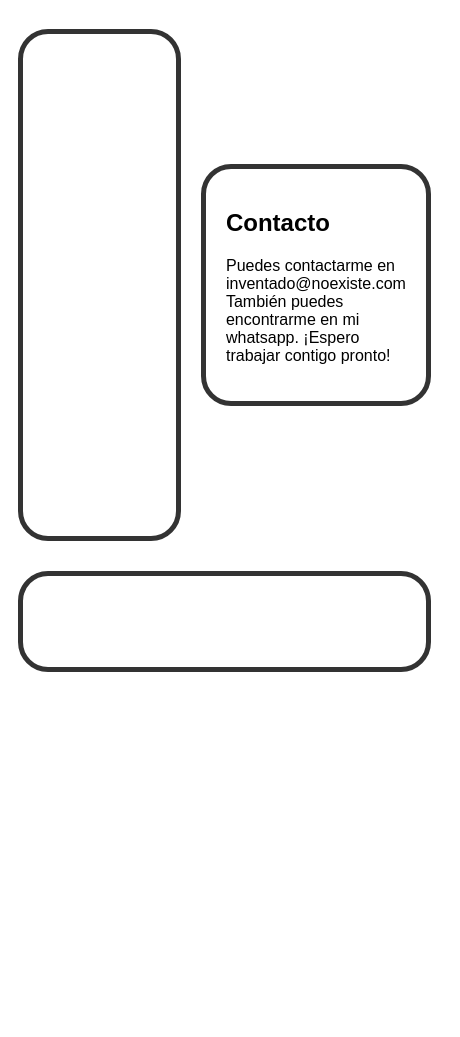
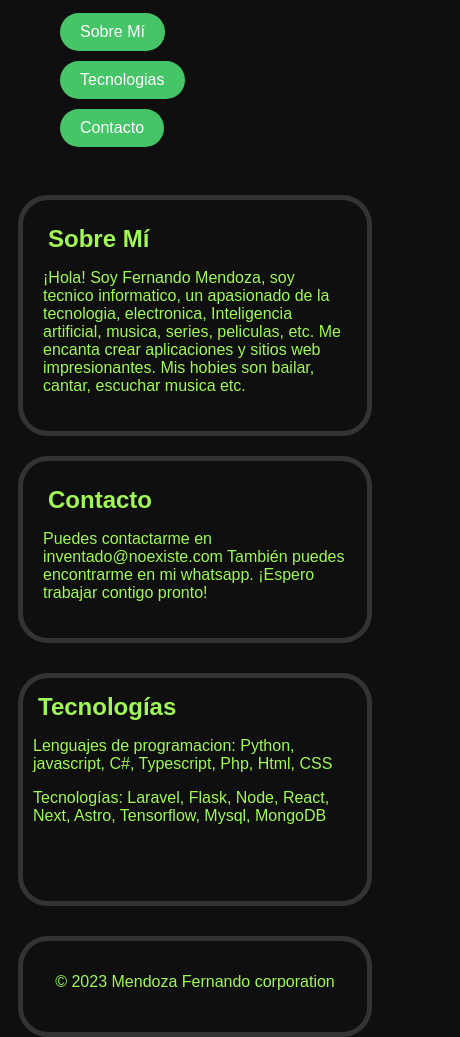
Before and after one commit to fernandoMendIA/projecto-internet1, a plain HTML site: page index.html in a window 390 px wide. Shown: the part 170-1207 px from the top of the page, 460 px wide, since content can reach past the window. Before the commit the page ends 844 px from the top, so only its background shows below. Drawn offline with Linux system fonts and the light colour scheme.

Commit message:
terminando

```diff
--- a/index.html
+++ b/index.html
@@ -5,7 +5,6 @@
   <meta name="viewport" content="width=device-width, initial-scale=1.0">
   <title>Mi pagina</title>
   <link rel="stylesheet" href="styles.css">
-  <meta name="color-scheme" content="dark light">
 
 </head>
 <body>
@@ -18,7 +17,7 @@
     <nav>
       <ul>
           <li><a href="#sobre-mi">Sobre Mí</a></li>
-          <li><a href="#proyectos">Proyectos</a></li>
+          <li><a href="#tec">Tecnologias</a></li>
           <li><a href="#contacto">Contacto</a></li>
       </ul>
   </nav>
@@ -37,6 +36,11 @@
         <p>Puedes contactarme en inventado@noexiste.com También puedes encontrarme en mi whatsapp. ¡Espero trabajar contigo pronto!</p>
     </section>
   </div>
+  <section id="tec">
+    <h2>Tecnologías</h2>
+    <p>Lenguajes de programacion: Python, javascript, C#, Typescript, Php, Html, CSS</p>
+    <p>Tecnologías: Laravel, Flask, Node, React, Next, Astro, Tensorflow, Mysql, MongoDB</p>
+  </section>
   <footer>
       <p>&copy; 2023 Mendoza Fernando corporation</p>
   </footer>
--- a/styles.css
+++ b/styles.css
@@ -1,14 +1,19 @@
+html {
+  background: #0f0f0f;
+}
+
+h1 {
+  color: #a0f755;
+}
 
 body {
   font-family: Arial, sans-serif;
-
   padding: 10px;
-
 }
 
 .container{
   display:grid;
-  grid-template-rows: 1fr 20%;
+  grid-template-rows: 1fr 46% 20%;
   height: 60vh;
   gap:30px;
 }
@@ -20,6 +25,7 @@ body {
 
 .cards {
   display: flex;
+
   justify-content: center;
   align-items: center;
   gap: 20px;
@@ -60,11 +66,13 @@ nav ul li a {
 
 
 #sobre-mi {
-  color: #FFFFFF;
+  color: #a0f755;
   border: 5px solid #333;
   padding: 20px;
   border-radius: 30px;
 }
+
+
 
 #proyectos {
   border: 5px solid #333;
@@ -73,20 +81,21 @@ nav ul li a {
 }
 
 #contacto {
+  color: #a0f755;
   border: 5px solid #333;
   padding: 20px;
   border-radius: 30px;
 }
 
-.project {
-  background-color: #FFFFFF;
+#tec {
+  color: #a0f755;
+  border: 5px solid #333;
   padding: 10px;
-  margin: 10px 0;
-  border: 1px solid #bfeb5e;
+  border-radius: 30px;
 }
 
 footer {
-  color: #FFFFFF;
+  color: #a0f755;
   text-align: center;
   border: 5px solid #333;
   padding: 20px;
@@ -99,3 +108,35 @@ footer {
   height: 100px;
   border-radius: 50%;
 }
+
+@media only screen and (max-width: 820px) {
+  header {
+    display: grid;
+    grid-template-columns: repeat(auto-fit, minmax(350, 1fr));
+  }
+
+  nav ul li {
+    display: flex;
+    margin: 10px;
+  }
+
+  .cards {
+    display: grid;
+    grid-template-columns: repeat(auto-fit, minmax(300px, 1fr));
+    justify-content: center;
+    align-items: center;
+    gap: 20px;
+  }
+
+}
+
+h2 {
+  margin: 5px;
+}
+
+@media only screen and (max-width: 600px) {
+  .foto{
+    display:flex;
+    gap: 30px;
+  }
+}
```
